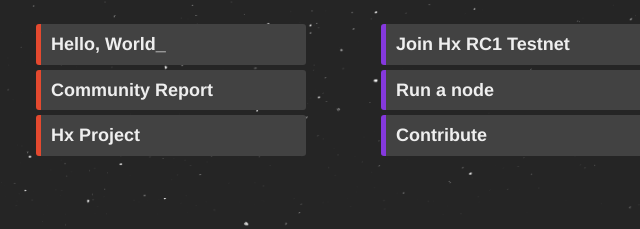
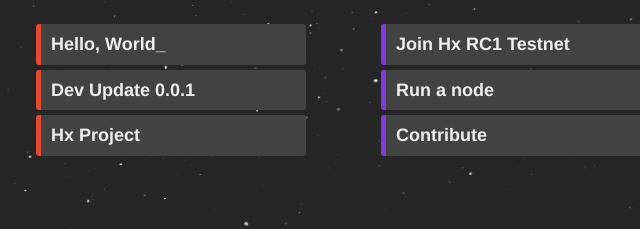
Before and after one commit to hxcsdk/hybridnetwork.github.io, a plain HTML site: page index.html in a window 1280 px wide. Shown: the part 705-934 px from the top of the page, 469-1109 px from the left. Drawn offline with Linux system fonts and the light colour scheme.

Commit message:
Add devlog 0.0.1 update

```diff
--- a/index.html
+++ b/index.html
@@ -213,7 +213,7 @@
                 <h5>Recent Posts</h5>
                 <ul class="red">
                     <li><a href="https://medium.com/hybridnetwork/hello-world-916da65b5130" target="_blank">Hello, World_</a></li>
-                    <li><a href="#">Community Report</a></li>
+                    <li><a href="https://medium.com/hybridnetwork/devlog-0-0-1-2018-03-08-29527fa4bceb">Dev Update 0.0.1</a></li>
                     <li><a href="https://medium.com/hybridnetwork/why-hx-9aba73b2c833" target="_blank">Hx Project</a></li>
                 </ul>
             </div>
```
